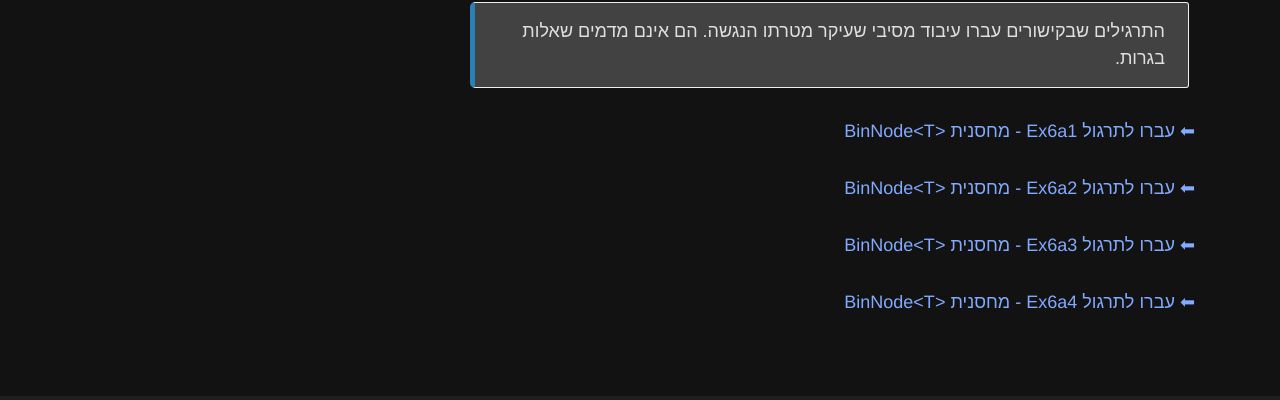
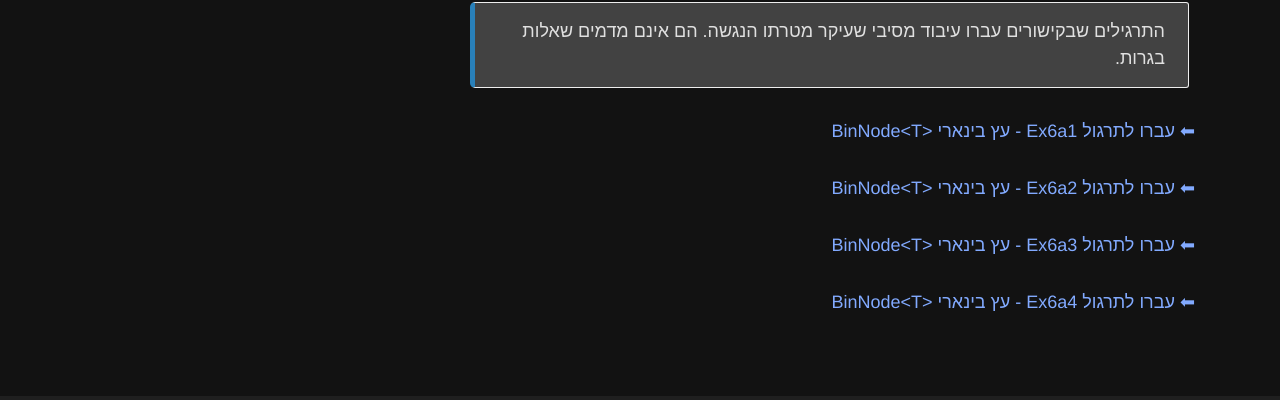
Before and after one commit to 3strategy/BeautifulMivney, a Jekyll site: the page built from mivney/6binnode/Links.md, in a window 1280 px wide and 1197 px high. Shown: the part 410-810 px from the top of the window. Built offline with Jekyll 4.4.1, drawn with Linux system fonts in a browser that asks for light colours; comment, search, counter and statistics services are not loaded.

Commit message:
כמה תיקוני קישורים אפשר

```diff
--- a/mivney/6binnode/Links.md
+++ b/mivney/6binnode/Links.md
@@ -9,10 +9,10 @@ lang: he
 {: .box-note}
 התרגילים שבקישורים עברו עיבוד מסיבי שעיקר מטרתו הנגשה. הם אינם מדמים שאלות בגרות.
 
-[⬅ עברו לתרגול Ex6a1 - מחסנית \<BinNode\<T](/cst/6binnode/Ex6a1binnode)
+[⬅ עברו לתרגול Ex6a1 - עץ בינארי \<BinNode\<T](/cst/6binnode/Ex6a1binnode)
 
-[⬅ עברו לתרגול Ex6a2 - מחסנית \<BinNode\<T](/cst/6binnode/Ex6a2binnode)
+[⬅ עברו לתרגול Ex6a2 - עץ בינארי \<BinNode\<T](/cst/6binnode/Ex6a2binnode)
 
-[⬅ עברו לתרגול Ex6a3 - מחסנית \<BinNode\<T](/cst/6binnode/Ex6a3binnode)
+[⬅ עברו לתרגול Ex6a3 - עץ בינארי \<BinNode\<T](/cst/6binnode/Ex6a3binnode)
 
-[⬅ עברו לתרגול Ex6a4 - מחסנית \<BinNode\<T](/cst/6binnode/Ex6a4binnode)
+[⬅ עברו לתרגול Ex6a4 - עץ בינארי \<BinNode\<T](/cst/6binnode/Ex6a4binnode)
```
Also changed, not shown: mivney/1recursionAndComplexity/Links.md (+2 -2 lines), mivney/3node/Links.md (+2 -2 lines), mivney/4stack/Links.md (+1 -1 lines), mivney/5queue/Links.md (+1 -1 lines).
